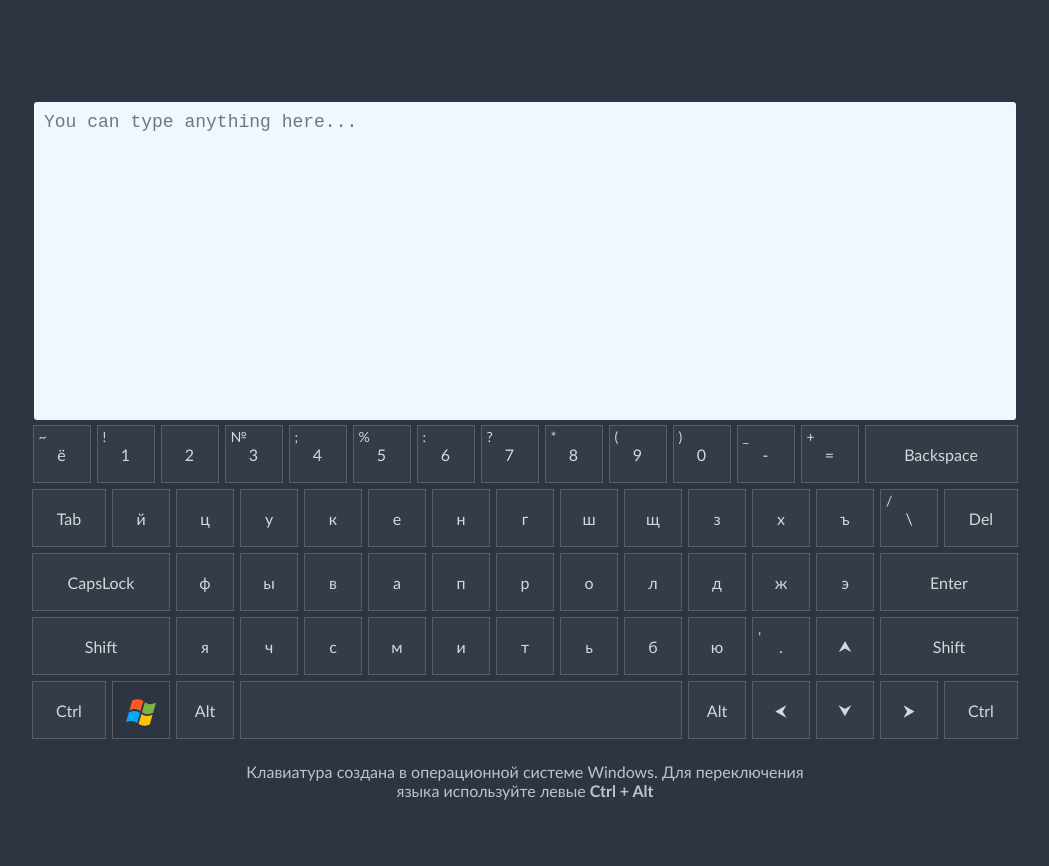
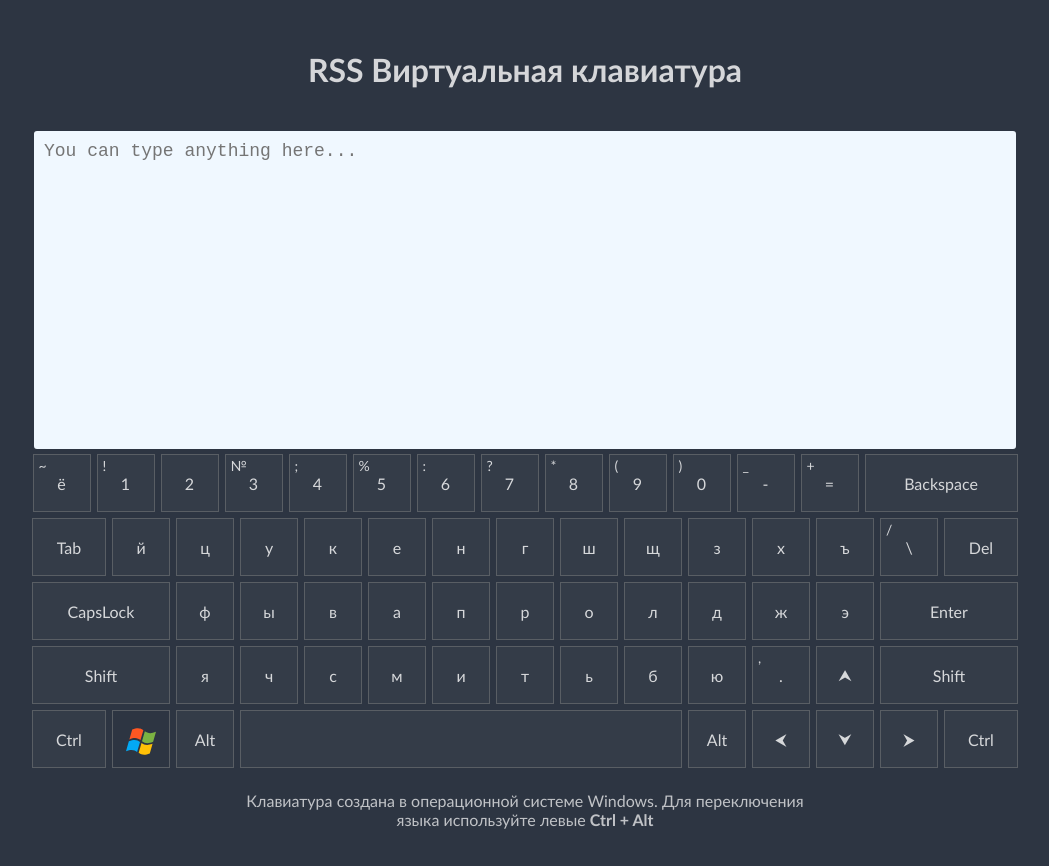
Before and after one commit to irvelds/virtual-keyboard, a website built with webpack: page src/index.html in a window 1280 px wide. Shown: the whole page, without its empty margins (115-1164 px from the left). After the commit the page ends 829 px from the top, so only its background shows below. Built offline with nearby package versions, Linux system fonts and the light colour scheme.

Commit message:
feat: add title

```diff
--- a/src/keyboard.js
+++ b/src/keyboard.js
@@ -20,6 +20,9 @@ export default class VirtualKeyboard {
   }
 
   createKeyboard() {
+    const title = document.createElement('h1');
+    title.classList.add('title');
+    title.innerHTML = 'RSS Виртуальная клавиатура';
     const keyboard = document.createElement('div');
     keyboard.classList.add('keyboard');
     const keyboardKeys = document.createElement('div');
@@ -33,6 +36,7 @@ export default class VirtualKeyboard {
     description.innerHTML = `Клавиатура создана в операционной
     системе Windows. Для переключения языка используйте левыe <strong>Ctrl + Alt</strong>`;
     description.classList.add('description');
+    document.body.append(title);
     document.body.append(monitor);
     document.body.append(keyboard);
     document.body.append(description);
--- a/src/style.scss
+++ b/src/style.scss
@@ -1,8 +1,15 @@
 body {
-  margin: 100px auto;
+  margin: 50px auto 0 auto;
   background: #2d3542;
   font-family: 'Trebuchet MS', 'Lucida Sans Unicode', 'Lucida Grande', 'Lucida Sans', Arial, sans-serif;
 }
+
+.title {
+  margin: 0 auto 40px auto;
+  text-align: center;
+  color: rgba(255, 255, 255, 0.8);
+}
+
 
 .keyboard {
   width: 994px;
```
Also changed, not shown: src/index.html (line endings or trailing spaces).
